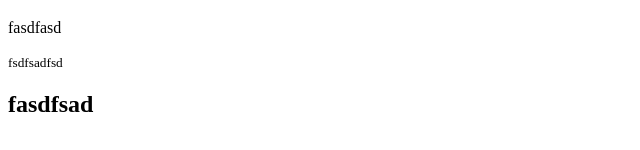
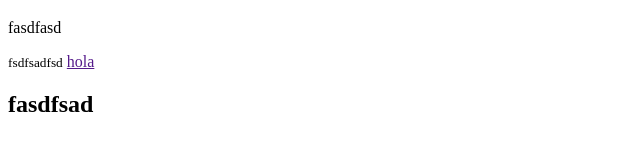
Before and after one commit to jesusrpd/ejemploAxel, a plain HTML site: page index.html in a window 1280 px wide. Shown: the part 224-374 px from the top of the page, 0-640 px from the left. Drawn offline with Linux system fonts and the light colour scheme.

Commit message:
etiqueta a

```diff
--- a/index.html
+++ b/index.html
@@ -15,6 +15,8 @@
 
     <small>fsdfsadfsd</small>
 
+    <a href="">hola</a>
+
     <h2>fasdfsad</h2>
 </body>
 </html>
```
